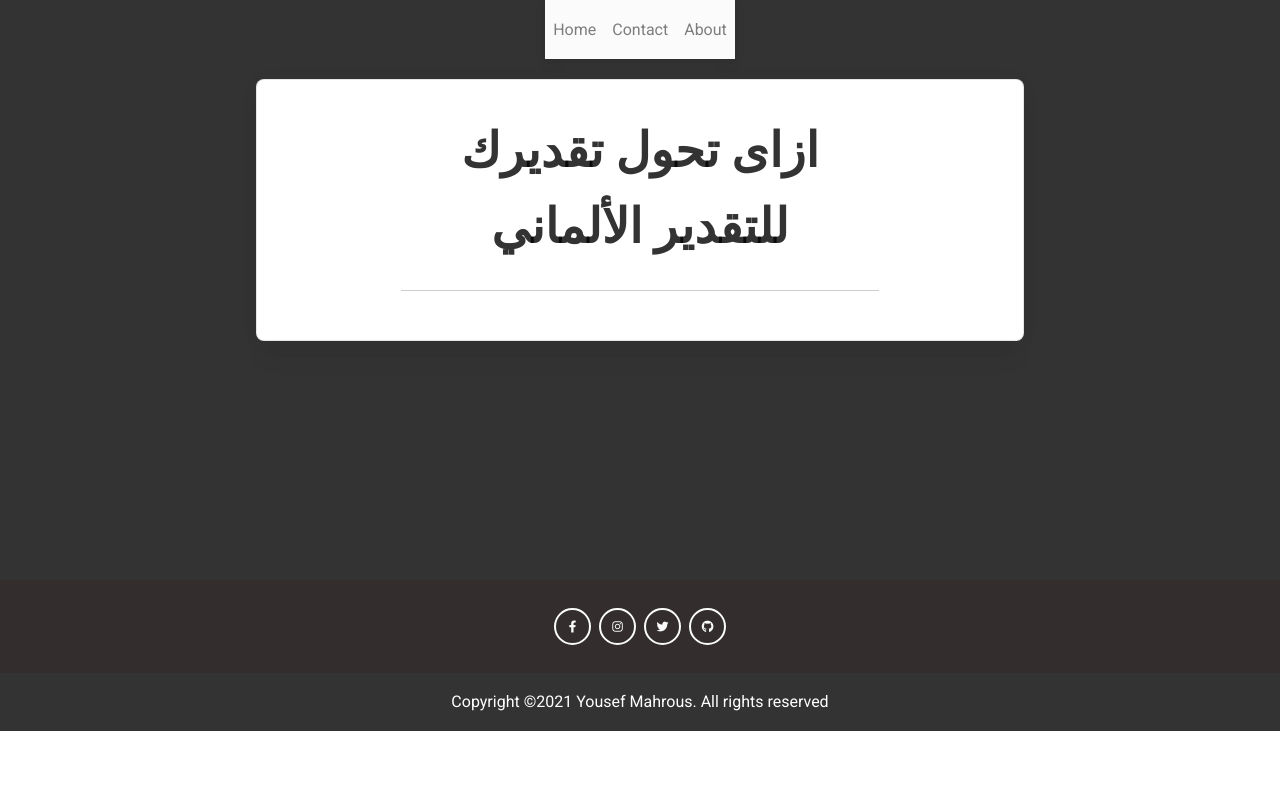
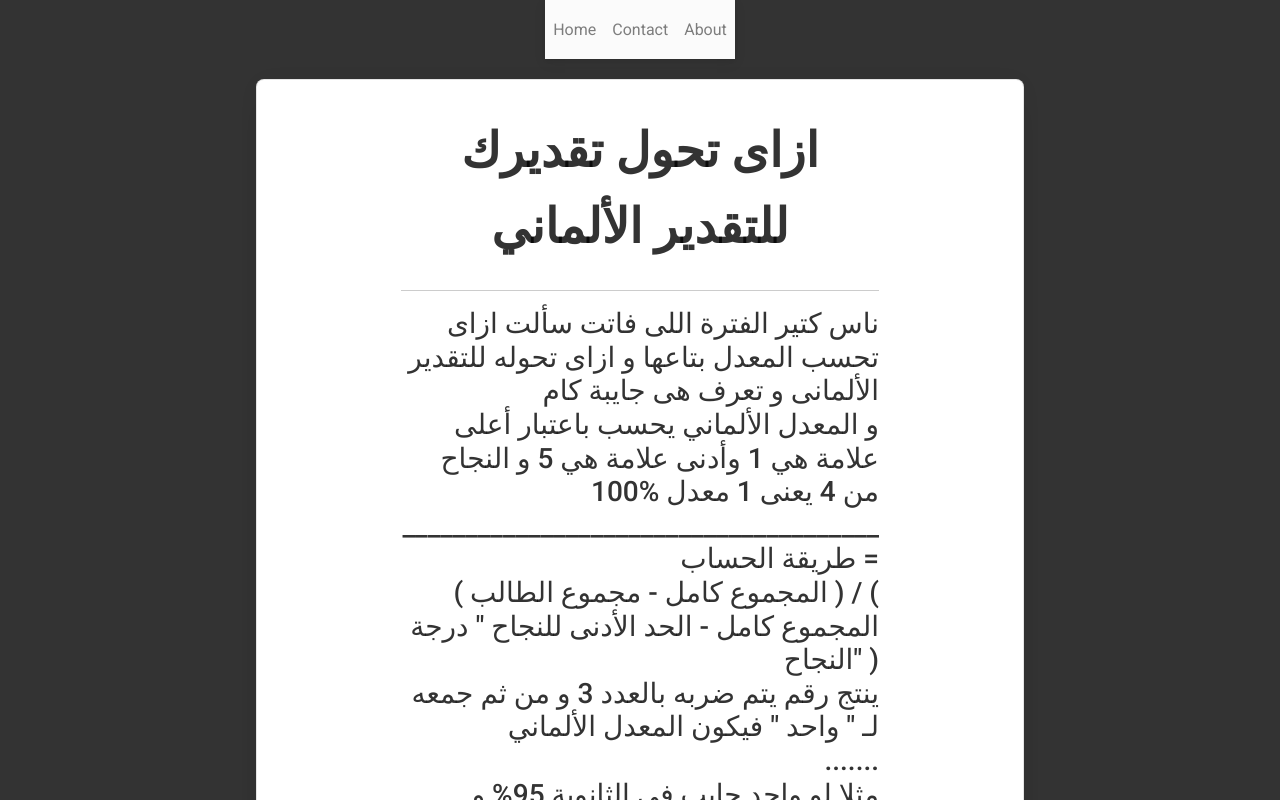
Before and after one commit to dundieh/sig, a React (Create React App) app: page /studentvisum/togermanscore in a window 1280 px wide. Shown: the top 800 px of the page. Built offline with nearby package versions, Linux system fonts and the light colour scheme.

Commit message:
make it better

```diff
--- a/src/components/StudentVisum/TGS/TGS.js
+++ b/src/components/StudentVisum/TGS/TGS.js
@@ -16,6 +16,59 @@ class TGS extends React.Component {
                             <div className="ui form ma0">
                                 <div className="fields">
                                     <h3>
+                                        ناس كتير الفترة اللى فاتت سألت ازاى تحسب المعدل بتاعها و ازاى تحوله للتقدير الألمانى و تعرف هى جايبة كام
+                                        <br/>
+                                        و المعدل الألماني يحسب باعتبار أعلى علامة هي 1 وأدنى علامة هي 5 و النجاح من 4 يعنى 1 معدل %100
+                                        <br/>
+                                        ______________________________________
+                                        <br/>
+                                        طريقة الحساب =
+                                        <br/>
+                                        ( المجموع كامل - مجموع الطالب ) / ( المجموع كامل - الحد الأدنى للنجاح " درجة النجاح" )
+                                        <br/>
+                                        ينتج رقم يتم ضربه بالعدد 3 و من ثم جمعه لـ " واحد " فيكون المعدل الألماني
+                                        <br/>
+                                        .......
+                                        <br/>
+                                        مثلا لو واحد جايب فى الثانوية 95% و النجاح من 50% و عايز يحسب هو معدله كام بالألمانى
+                                        <br/>
+                                        فالطريقة بتبقا
+                                        <br/>
+                                        ( 100 - 95 )
+                                        <br/>
+                                        /
+                                        <br/>
+                                        ( 100 - 50 )
+                                        <br/>
+                                        X 3
+                                        <br/>
+                                        + 1
+                                        <br/>
+                                        ______________________________________
+                                        <br/>
+                                        = المعدل بالتقدير بالألمانى
+                                        <br/>
+                                        لو التقدير مش بالنسبة المئوية فى جامعات فـ عادى برضه
+                                        <br/>
+                                        ==
+                                        <br/>
+                                        بالنسبة للجامعة فكل واحد يعرف النجاح من كام
+                                        <br/>
+                                        فيه جامعات درجة النجاح فيها من %50
+                                        <br/>
+                                        و فيه جامعات تانية درجة النجاح من %60
+                                        <br/>
+                                        ==
+                                        <br/>
+                                        الناس اللى هتقدم بكالوريوس فبتحسب الثانوية و مجموع اول سنة جامعة
+                                        <br/>
+                                        فبتحسب دة لوحده و دة لوحده و بعد كدة بتجمعهم
+                                        <br/>
+                                        و بتقسم على 2 و ينتج المتوسط
+                                        <br/>
+                                        و الماستر تقريبا مالوش علاقة بالثانوية.. و ياريت الناس تتأكد برضه
+                                        <br/>
+                                        بالتوفيق يا شباب
                                     </h3>
                                 </div>
                             </div>
```
Also changed, not shown: src/components/StudentVisum/TGS/one.jpeg (added).
